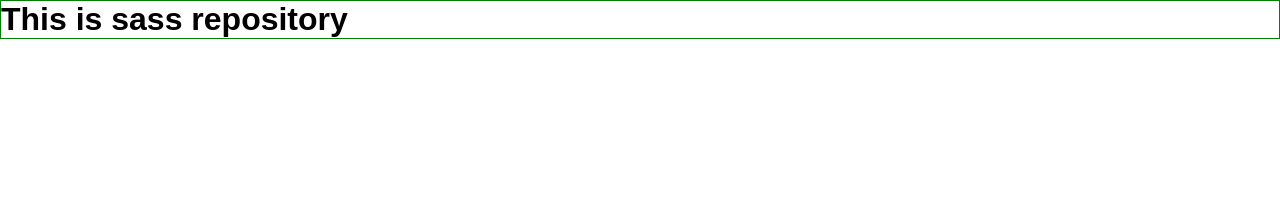
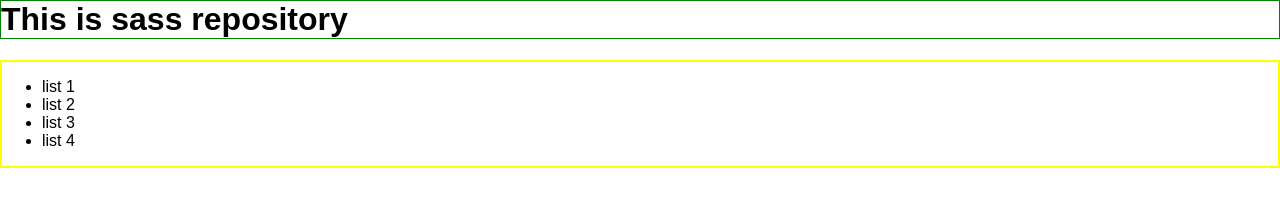
Before and after one commit to LynnSunwoo/sass-tutorial, a plain HTML site: page index.html in a window 1280 px wide. Drawn offline with Linux system fonts and the light colour scheme.

Commit message:
importing

```diff
--- a/index.html
+++ b/index.html
@@ -3,3 +3,15 @@
 	<link href="css/style.css" type="text/css" rel="stylesheet">
 </head>
 <h1> This is sass repository </h1>
+
+<nav class="nav">
+
+	<ul>
+		<li>list 1</li>
+		<li>list 2</li>
+		<li>list 3</li>
+		<li>list 4</li>
+
+	</ul>
+
+</nav>
--- /dev/null
+++ b/sass/nav.scss
@@ -0,0 +1,4 @@
+nav {
+	border: 2px solid yellow;
+
+}
--- a/sass/style.scss
+++ b/sass/style.scss
@@ -3,8 +3,6 @@ $primary-font : Arial, sans-serif;
 $primary-color : green;
 $secondary-color : blue;
 $extra-color : green;
-
-
 
 	body {
 		padding : 0;
@@ -23,3 +21,6 @@ $extra-color : green;
 	h3 {
 		border : 1px solid blue;
 		}
+
+/* main navigation */
+@import 'nav';
```
Also changed, not shown: css/nav.css (added), css/style.css.
